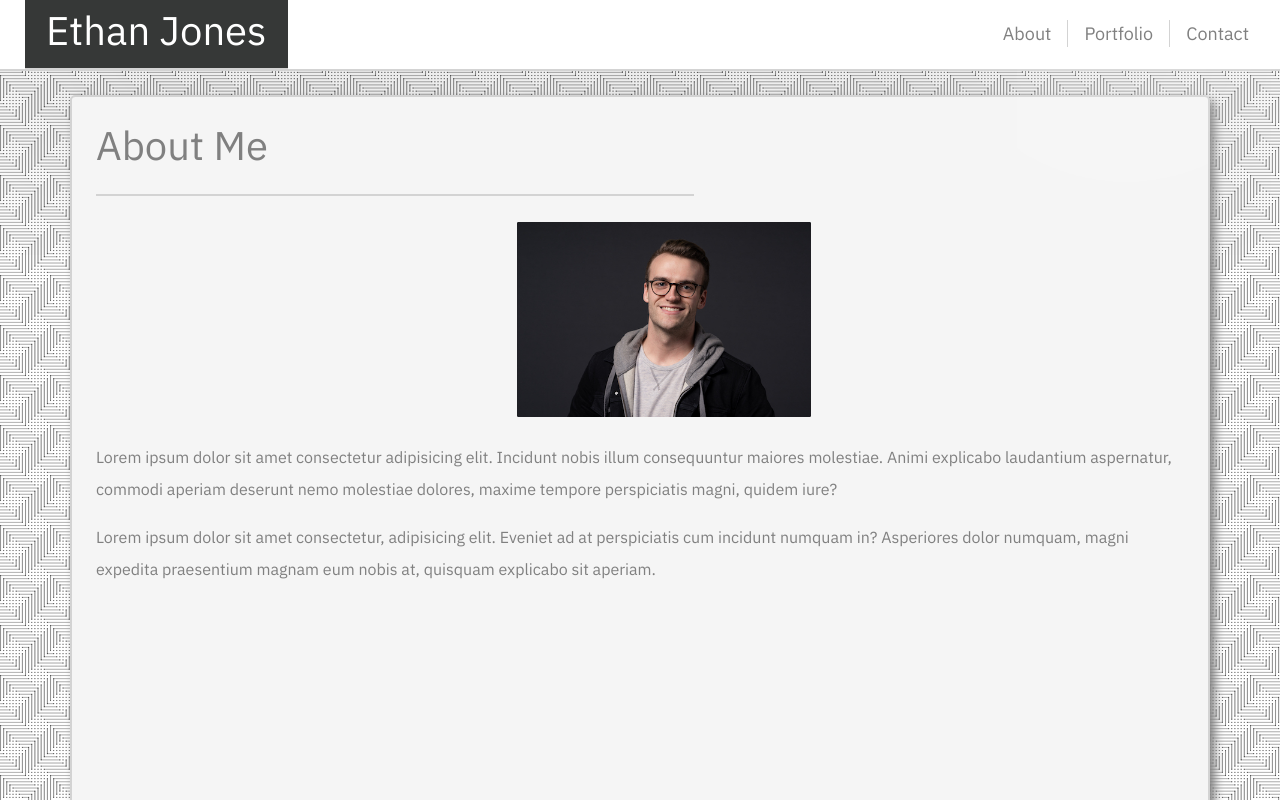
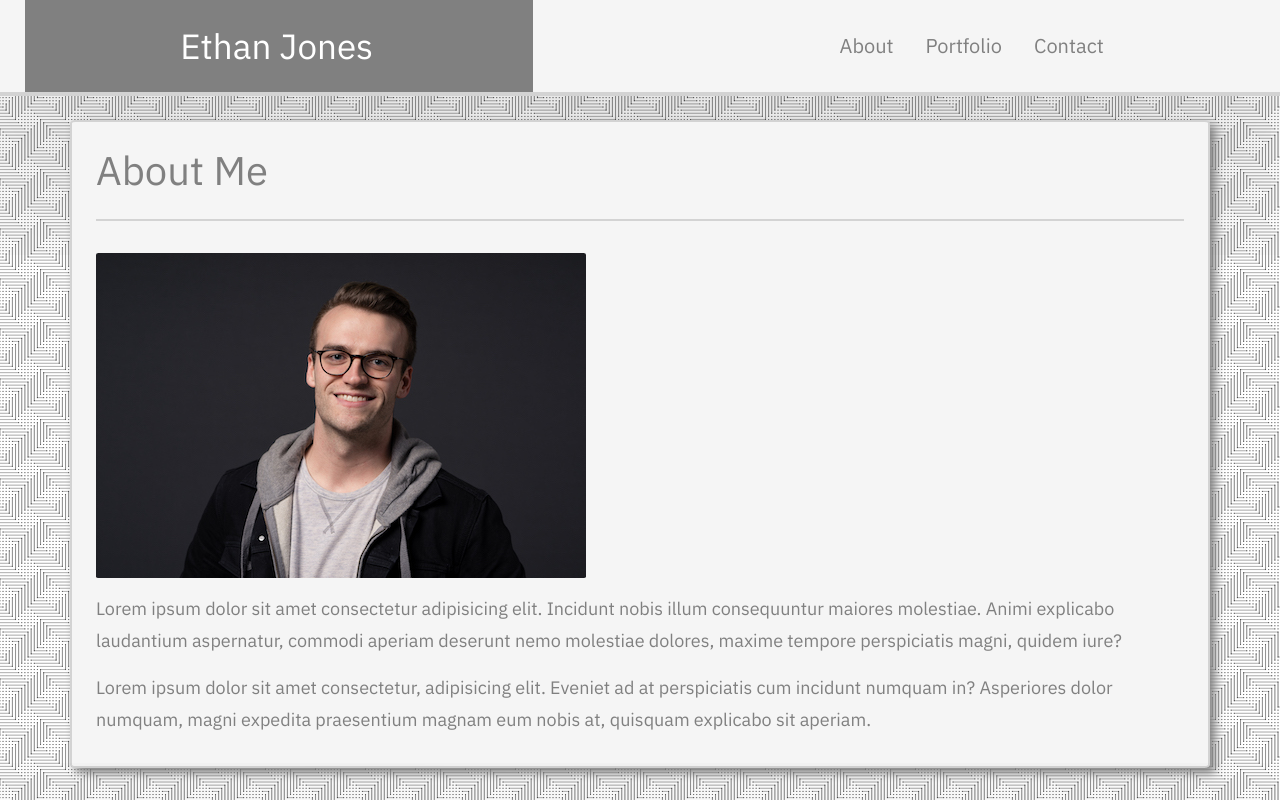
Before and after one commit to jethan16/ResponsivePortfolio, a plain HTML site: page index.html in a window 1280 px wide. Shown: the top 800 px of the page. Drawn offline with nearby package versions, Linux system fonts and the light colour scheme.

Commit message:
Added responsiveness to header and navbar

```diff
--- a/Assets/style.CSS
+++ b/Assets/style.CSS
@@ -1,52 +1,65 @@
+
+
 body {
+    width: 100%;
+    padding: 0px;
+    margin: 0px;
     font-family: 'IBM Plex Sans', sans-serif;
+    background-image: url(../Assets/Images/crossline-dots.png);
+    background-position: center center;
 }
 
 /* Header and Nav bar */
 
 .container-fluid {
-    padding: 0px;
-    margin: 0px;
+    margin: 0;
+    background-color: white;
+}
+
+.wrapper {
     background-color: whitesmoke;
+    border-bottom-style: solid;
+    border-bottom-width: 4px;
+    border-bottom-color: lightgray;
+    box-shadow: 0px 10px 1000px rgba(0, 0, 0, 0.356);
+
 }
 
 .header {
-    background-color: rgba(33, 35, 34, .9);
-    color: white;
-    text-align: center;
-    padding: 35px;
-    border-bottom-style: solid;
-    border-bottom-width: 4px;
-    border-bottom-color: lightgray;
+    margin: 0px;
+    padding: 0px;
 }
 
-/* .header h1 {
-    padding: 20px;
+.header h1 {
+    background-color: gray;
+    text-align: center;
+    color: white;
+    padding: 25px 0px;
+    margin: 0px;
 
-} */
+}
 
 .nav {
-    /* display: flex;
-    justify-content: center; */
-    padding-top: 20px;
-    padding-bottom: 20px;
-    margin: auto;
+    padding: 20px 0px;
+    padding-right: 0px;
+    margin: 0px;
     text-align: center;
-    border-bottom-style: solid;
-    border-bottom-width: 2px;
-    border-bottom-color: lightgray;
-    box-shadow: 0px 10px 1000px rgba(0, 0, 0, 0.356);
     background-color: whitesmoke;
+    width: 100%;
+
 }
 
 .navbar {
     padding: 0px;
+    background-color: whitesmoke;
+    /* border-bottom-style: solid;
+    border-bottom-width: 4px;
+    border-bottom-color: lightgray; */
+    /* box-shadow: 0px 10px 1000px rgba(0, 0, 0, 0.356); */
+
 }
 
 .navbar a {
-    /* border-style: solid;
-    border-width: 1px;
-    border-color: gray; */
     font-size: 20px;
     color: gray;
     padding-top: 0px;
@@ -54,16 +67,15 @@ body {
 }
 
 .portfolio-link {
-    /* padding: 0px; */
     box-sizing: content-box;
     padding-top: 0px;
     padding-bottom: 0px;
-    border-left-style: solid;
+    /* border-left-style: solid;
     border-left-width: 1px;
     border-left-color: lightgray;
     border-right-style: solid;
     border-right-width: 1px;
-    border-right-color: lightgray;
+    border-right-color: lightgray; */
 }
 
 /* About Me and Image */
@@ -100,8 +112,13 @@ img {
 
 .text {
     color: gray;
-    font-size: 20px;
-    line-height: 2em;
+    font-size: 18px;
+    line-height: 1.75em;
+    padding-bottom: 15px;
+}
+
+.text-one {
+    padding-top: 15px;
 }
 
 /* footer */
@@ -117,88 +134,25 @@ img {
     box-shadow: 0px -10px 1000px rgba(0, 0, 0, 0.356);
 }
 
+/*   MEDIA QUERY FOR DIMENSION 768PX  */
 
 
-/* Background Image */
+        @media screen and (min-width: 768px) {
 
-body {
-    background-image: url(../Assets/Images/crossline-dots.png);
+               #med-header {
+                   text-align: center;
                }
 
-@media screen and (min-width: 768px) {
-    .header {
-        box-sizing: border-box;
+               .header h1 {
+                    font-size: 35px;
+                    padding-right: 30px;
                     position: relative;
-        left: 40px;
-        float: left;
-        padding: 6px;
-        border-bottom-style: solid;
-        border-bottom-width: 2px;
-        border-bottom-color: lightgray;
-        z-index: 10;
+                    left: 25px;
                }
 
-    /* .header h1 {
-        position: absolute;
-        left: 10px;
-    } */
-
-    .navbar {
-        padding: 0px;
-        background-color: white;
-    }
-
-    .nav {
-        background-color: white;
-        border-bottom-color: white;
-        box-shadow: 0px 10px 1000px white;
-
-    }
-
-    .navbar ul {
-        float: right;
+                .navbar a {
                     position: relative;
-        left: 5
-    }
-
-    .navbar ul a {
-        font-size: 18px;
-    }
-
-    #med-header {
-        width: 100%;
-        background-color: white;
-        border-bottom-style: solid;
-        border-bottom-width: 2px;
-        border-bottom-color: lightgray;
-        box-shadow: 0px 10px 1000px rgba(0, 0, 0, 0.356);
-    }
-
-    .about-me {
-       height: 1000px;
-    }
-
-    .image {
-        position: relative;
-        right: 192px;
-        padding-top: 15px;
-    }
-
-    img {
-        max-width: 60%;
-        position: relative;
-        top: 70px;
-        float: left;
-    }
-
-    .text {
-        font-size: 16px;
-        position: relative;
-        top: 70px;
-    }
-
-    .text-one {
-        float: right;
+                    left: 65px;
                 }
 
 
@@ -209,4 +163,6 @@ body {
 
 
 
+
+
         }
--- a/index.html
+++ b/index.html
@@ -10,18 +10,43 @@
     <link href="https://fonts.googleapis.com/css?family=IBM+Plex+Sans&display=swap" rel="stylesheet">
     <title>Ethan Jones | Portfolio</title>
 </head>
+
 <body>
+
        <!--Header and Nav Bar-->
-    <div class="container-fluid" id="med-header">
-            <div class="row header">
-                <div class="col">
+
+    <div class="container-fluid">
+
+            <div class="row wrapper">
+
+                <div class="col-md-5 header" id="med-header">
                     <h1>Ethan Jones</h1>
                 </div>
 
+                <div class="col-md-7 navbar">
+
+                        <ul class="nav justify-content-center">
+
+                                <li class="nav-item">
+                                    <a class="nav-link active" href="index.html">About</a>
+                                </li>
+
+                                <li class="nav-item">
+                                    <a class="nav-link portfolio-link" href="portfolio.html">Portfolio</a>
+                                </li>
+
+                                <li class="nav-item">
+                                    <a class="nav-link" href="contact.html">Contact</a>
+                                </li>
+
+                        </ul>
+
                 </div>
-        <div class="row navbar">
 
-            <div class="col">
+            </div>
+
+                <!-- <div class="col navbar">
+
                         <ul class="nav justify-content-center">
 
                                 <li class="nav-item">
@@ -36,30 +61,36 @@
                                     <a class="nav-link" href="contact.html">Contact</a>
                                 </li>
                         </ul>
+
+                </div>   -->
+
+
+
     </div>
 
-        </div>
-    </div>
+
 
         <!--Content Container-->
 
     <div class="container mt-4 pl-4 pr-4 about-me">
 
-        <!-- About Me and Image -->
+        <!--About Me-->
 
         <div class="row mb-4 mt-4">
             <div class="col">
                 <h1>About Me</h1>
             </div>
 
-            <div class="row mt-3 image">
-                <img src="Assets/Images/IMG_0650.jpeg" alt="Ethan Jones' Bio Picture">
         </div>
 
-        </div>
 
-        <!-- Text -->
-        <div class="text">
+
+        <!--Image and Text-->
+
+
+            <div class="row mt-3 image text">
+                <img src="Assets/Images/IMG_0650.jpeg" alt="Ethan Jones' Bio Picture">
+
                 <div class="row text-one">
                     <div class="col">
                         <p>Lorem ipsum dolor sit amet consectetur adipisicing elit. Incidunt nobis illum consequuntur maiores molestiae. Animi explicabo laudantium aspernatur, commodi aperiam deserunt nemo molestiae dolores, maxime tempore perspiciatis magni, quidem iure?</p>
@@ -71,8 +102,13 @@
                         <p>Lorem ipsum dolor sit amet consectetur, adipisicing elit. Eveniet ad at perspiciatis cum incidunt numquam in? Asperiores dolor numquam, magni expedita praesentium magnam eum nobis at, quisquam explicabo sit aperiam.</p>
                     </div>
                 </div>
+
            </div>
+
+
     </div>
+
+
 
         <!--Footer-->
 
@@ -92,4 +128,5 @@
                                             <script src="https://cdn.jsdelivr.net/npm/popper.js@1.16.0/dist/umd/popper.min.js" integrity="sha384-Q6E9RHvbIyZFJoft+2mJbHaEWldlvI9IOYy5n3zV9zzTtmI3UksdQRVvoxMfooAo" crossorigin="anonymous"></script>
                                             <script src="https://stackpath.bootstrapcdn.com/bootstrap/4.4.1/js/bootstrap.min.js" integrity="sha384-wfSDF2E50Y2D1uUdj0O3uMBJnjuUD4Ih7YwaYd1iqfktj0Uod8GCExl3Og8ifwB6" crossorigin="anonymous"></script>
 </body>
+
 </html>
```
Also changed, not shown: Assets/Images/Refs/768-index.png. Lines whose indentation alone changed are shown as unchanged.
